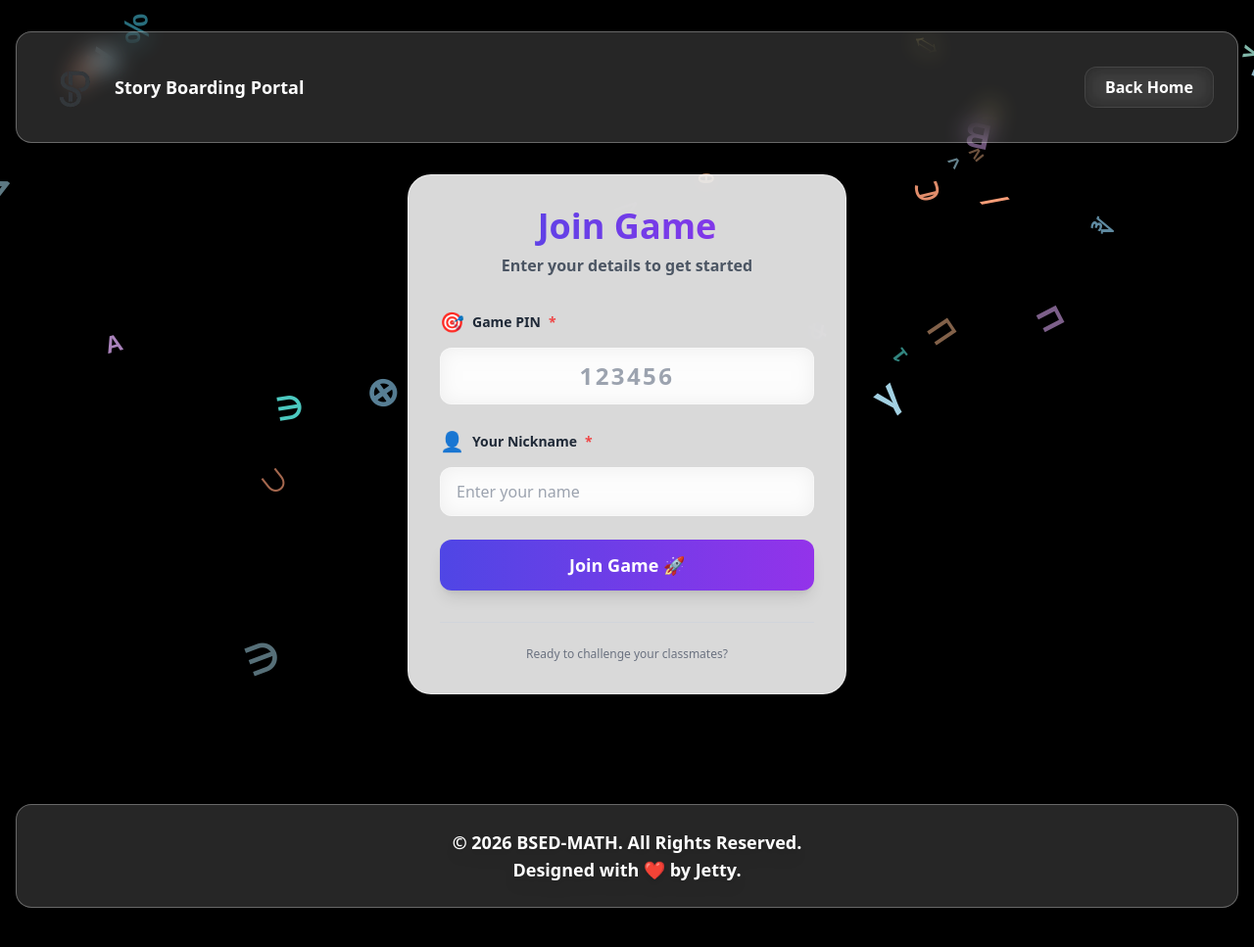
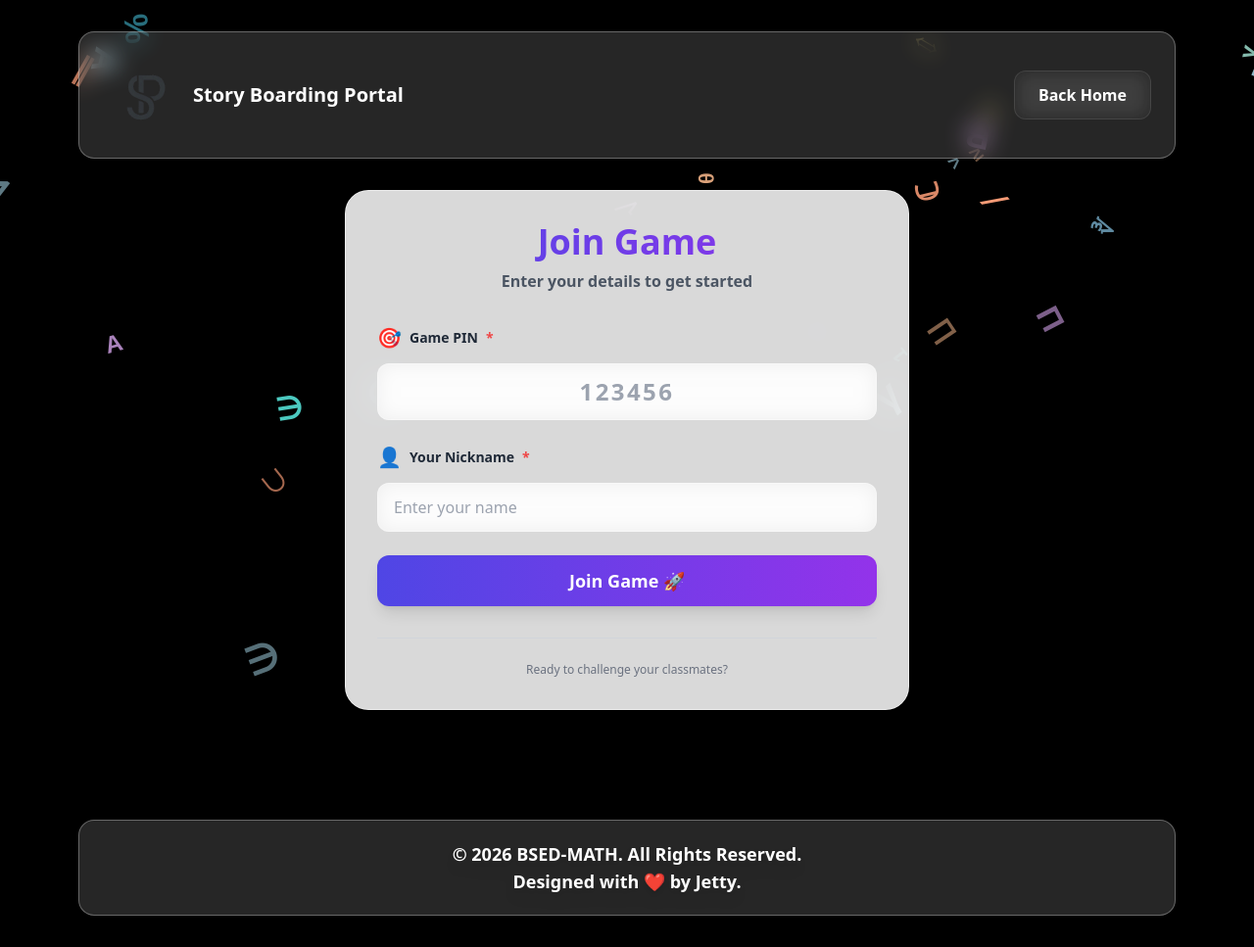
Before and after one commit to jethabac-stack/QuiGame, a website with bundled scripts: page public/join.html in a window 1280 px wide. Shown: the whole page at 98% size. Built offline with nearby package versions, Linux system fonts and the light colour scheme; no server answers.

Commit message:
Updated.

```diff
--- a/public/join.html
+++ b/public/join.html
@@ -67,21 +67,21 @@
     }
   </style>
 </head>
-<body class="bg-black min-h-screen relative overflow-hidden">
+<body class="bg-black min-h-screen relative">
   <!-- Math Symbols Rain Canvas -->
   <canvas id="mathRain" class="fixed inset-0 pointer-events-none"></canvas>
 
-  <div class="w-full mx-auto px-4 py-6 md:py-8 relative z-10">
+  <div class="max-w-6xl mx-auto px-4 py-6 md:py-8 relative z-10">
     <nav class="w-full flex flex-col sm:flex-row justify-between items-center glassmorphism rounded-2xl shadow-2xl p-4 sm:p-6 mb-6 sm:mb-8 gap-4 sm:gap-0">
       <div class="flex items-center gap-3">
-        <img src="/image/logo.png" alt="Story Boarding Portal Logo" class="w-12 h-12 sm:w-16 sm:h-16">
-        <span class="text-white font-bold text-base sm:text-lg">Story Boarding Portal</span>
+        <img src="/image/logo.png" alt="Story Boarding Portal Logo" class="w-12 h-12 sm:w-16 sm:h-16 md:w-20 md:h-20">
+        <span class="text-white font-bold text-base sm:text-lg md:text-xl">Story Boarding Portal</span>
       </div>
-      <a href="/" class="glassmorphism-dark text-white px-5 py-2 rounded-xl font-semibold text-sm sm:text-base transition duration-300 hover:bg-opacity-30">Back Home</a>
+      <a href="/" class="glassmorphism-dark text-white px-5 py-2 sm:px-6 sm:py-3 rounded-xl font-semibold text-sm sm:text-base transition duration-300 hover:bg-opacity-30">Back Home</a>
     </nav>
 
     <!-- Join Phase -->
-    <div id="joinPhase" class="glass-card main-card rounded-3xl shadow-2xl p-6 md:p-8 max-w-md w-full mx-auto">
+    <div id="joinPhase" class="glass-card main-card rounded-3xl shadow-2xl p-6 md:p-8 max-w-sm sm:max-w-md md:max-w-lg lg:max-w-xl w-full mx-auto">
       <div class="text-center mb-8">
         <h2 class="text-4xl font-bold text-transparent bg-clip-text bg-gradient-to-r from-indigo-600 to-purple-600 mb-2">Join Game</h2>
         <p class="text-gray-600 font-semibold">Enter your details to get started</p>
@@ -118,14 +118,14 @@
     </div>
 
     <!-- Waiting Phase -->
-    <div id="waitingPhase" class="hidden glass-card rounded-3xl shadow-2xl p-12 max-w-md mx-auto text-center">
+    <div id="waitingPhase" class="hidden glass-card rounded-3xl shadow-2xl p-12 max-w-sm sm:max-w-md md:max-w-lg lg:max-w-xl mx-auto text-center">
       <h2 class="text-3xl font-bold text-transparent bg-clip-text bg-gradient-to-r from-indigo-600 to-purple-600 mb-8">Waiting for Teacher...</h2>
       <div class="w-16 h-16 border-4 border-white/30 border-t-indigo-500 rounded-full animate-spin mx-auto"></div>
       <p class="text-black mt-6 font-semibold">Quiz will start soon ⏳</p>
     </div>
 
     <!-- Game Phase -->
-    <div id="gamePhase" class="hidden">
+    <div id="gamePhase" class="hidden max-w-4xl mx-auto">
       <div class="glass-card rounded-3xl shadow-2xl p-8">
         <div class="glassmorphism rounded-2xl p-6 mb-8">
           <div class="flex justify-between items-center">
@@ -181,7 +181,7 @@
 
     <!-- Results Phase -->
     <div id="resultsPhase" class="hidden">
-      <div class="glass-card rounded-3xl shadow-2xl p-6 md:p-8 max-w-2xl w-full mx-auto">
+      <div class="glass-card rounded-3xl shadow-2xl p-6 md:p-8 max-w-2xl lg:max-w-4xl w-full mx-auto">
         <h2 class="text-4xl md:text-5xl font-bold text-center text-transparent bg-clip-text bg-gradient-to-r from-indigo-600 to-purple-600 mb-8">Quiz Finished! 🎉</h2>
 
         <div class="glassmorphism rounded-2xl p-6 md:p-8 mb-8 text-center">
@@ -198,10 +198,10 @@
   </div>
 
   <!-- Footer -->
-  <footer class="mt-12 py-6 md:py-8">
-    <div class="w-full mx-auto px-4 text-center">
-      <div class="glassmorphism rounded-2xl p-4 md:p-6">
-        <p class="text-white font-semibold text-sm md:text-lg drop-shadow-lg">
+  <footer class="mt-6 sm:mt-8 md:mt-12 py-4 md:py-6 lg:py-8">
+    <div class="max-w-6xl mx-auto px-4 text-center">
+      <div class="glassmorphism rounded-2xl p-3 md:p-4 lg:p-5">
+        <p class="text-white font-semibold text-xs sm:text-sm md:text-base lg:text-lg drop-shadow-lg">
           &copy; 2026 BSED-MATH. All Rights Reserved. <br> Designed with ❤️ by Jetty.
         </p>
       </div>
```
